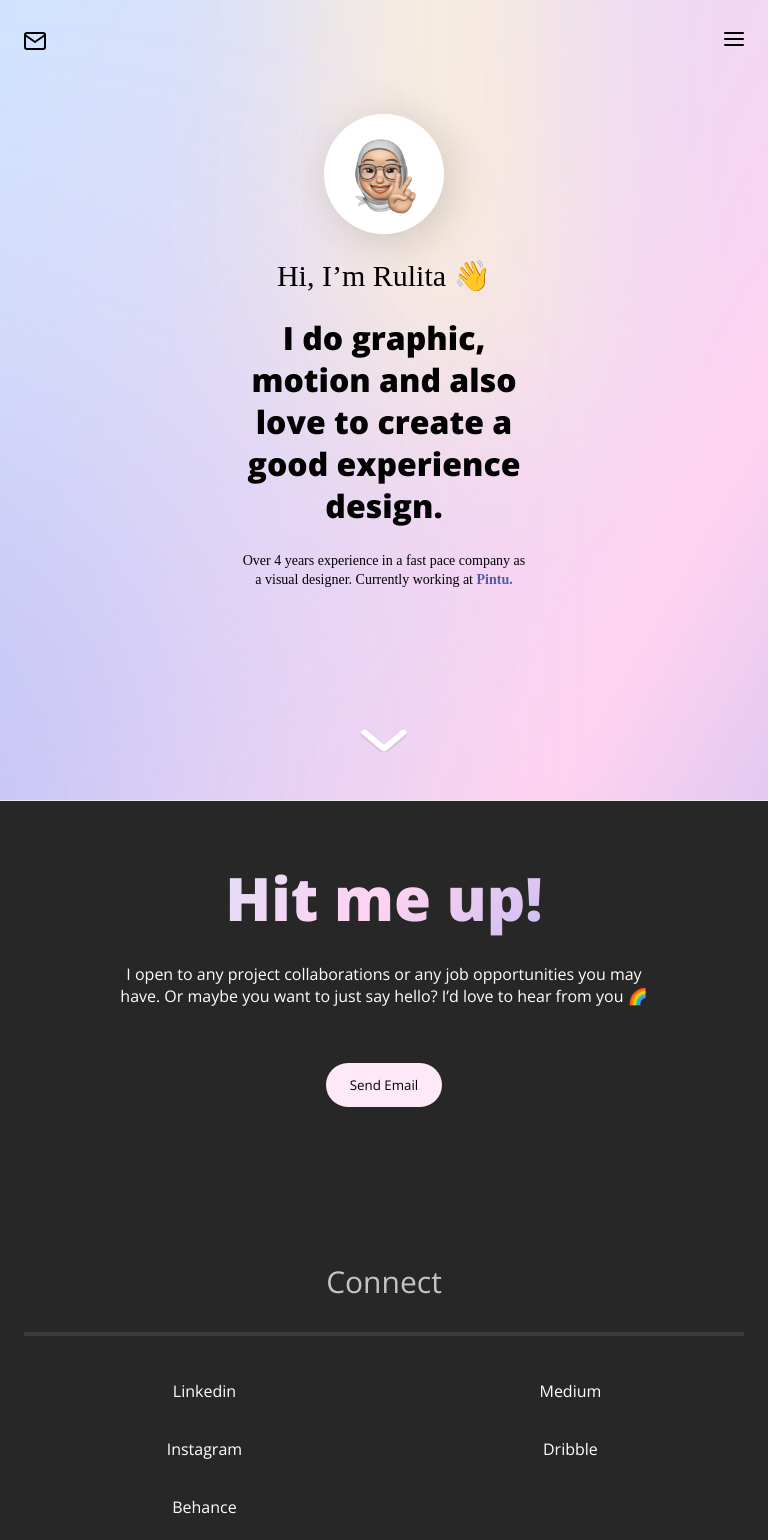
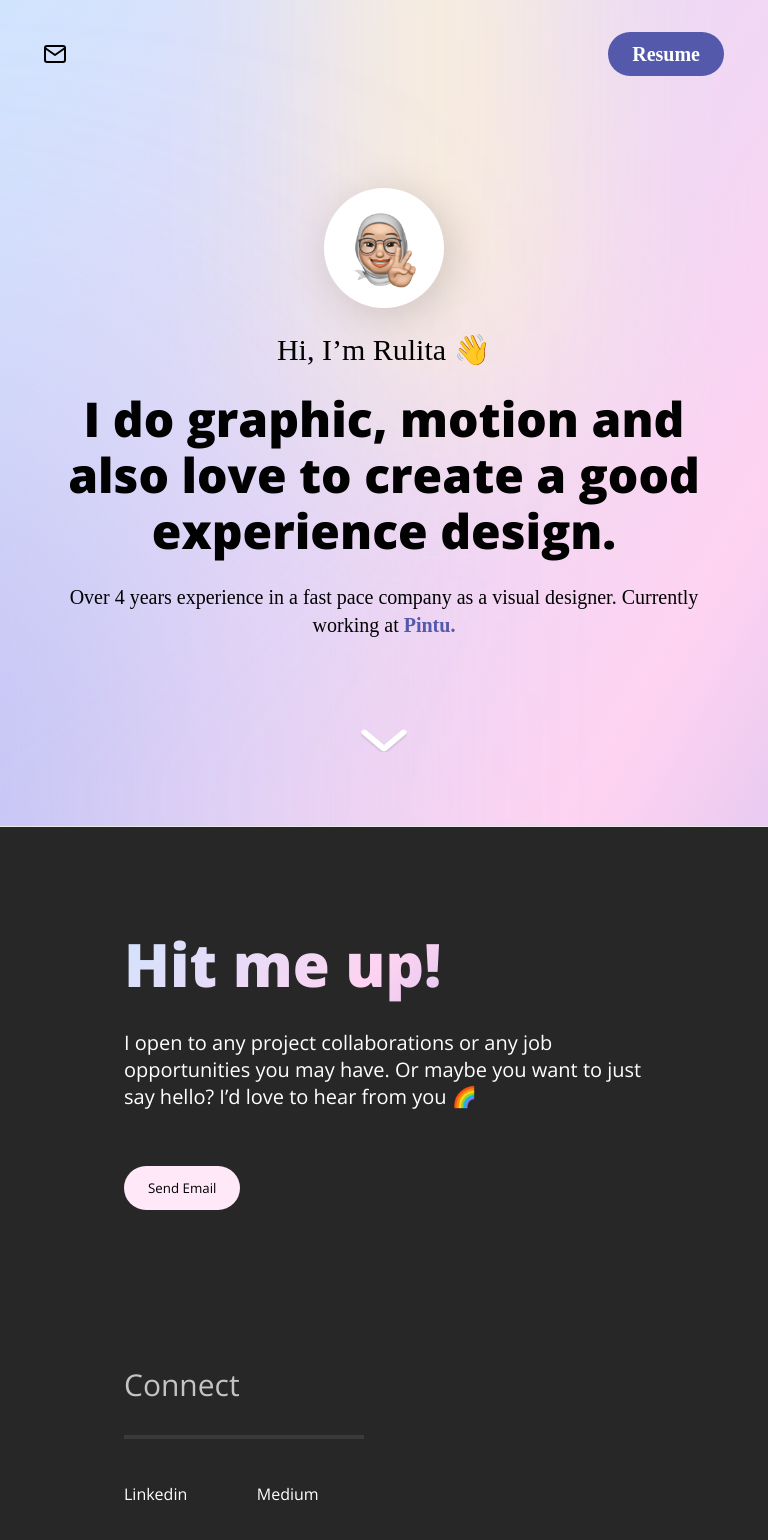
Before and after one commit to kafinsalim/rulita-web-portofolio, a Next.js app: page / in a window 768 px wide. Shown: the top 1540 px of the page. Built offline with nearby package versions, Linux system fonts and the light colour scheme; a web font is replaced by a local one.

Commit message:
update responsive, tested on tablet and mobile

```diff
--- a/component/svg/Menubar.js
+++ /dev/null
@@ -1,34 +0,0 @@
-const Menubar = ({ className = {} }) => (
-  <svg
-    width="20"
-    height="14"
-    viewBox="0 0 20 14"
-    fill="none"
-    xmlns="http://www.w3.org/2000/svg"
-    className={className}
-  >
-    <path
-      d="M1 7H19"
-      stroke="black"
-      strokeWidth="2"
-      strokeLinecap="round"
-      strokeLinejoin="round"
-    />
-    <path
-      d="M1 1H19"
-      stroke="black"
-      strokeWidth="2"
-      strokeLinecap="round"
-      strokeLinejoin="round"
-    />
-    <path
-      d="M1 13H19"
-      stroke="black"
-      strokeWidth="2"
-      strokeLinecap="round"
-      strokeLinejoin="round"
-    />
-  </svg>
-);
-
-export default Menubar;
--- a/pages/index.tsx
+++ b/pages/index.tsx
@@ -2,10 +2,12 @@ import Head from "next/head";
 import Image from "next/image";
 import styles from "../styles/Home.module.css";
 import Email from "../component/svg/Email";
-import Menubar from "../component/svg/Menubar";
+import { useRef } from "react";
 // import Section from "../component/Section";
 
 export default function Home() {
+  const footerRef = useRef<HTMLElement>(null);
+
   return (
     <div className={styles.container}>
       <Head>
@@ -20,15 +22,16 @@ export default function Home() {
       <div className={styles.yellowGradient} />
       <div className={styles.purpleGradient} />
       <nav className={styles.nav}>
+        <div onClick={() => footerRef?.current?.scrollIntoView()}>
+          <Email className={styles.email} />
+          <span className={`${styles.hideInMobile} ${styles.hideInTablet}`}>
+            hitmeup.rulita@gmail.com
+          </span>
+        </div>
         <div>
-          <Email className={styles.email} />
-          <span className={styles.hideInMobile}>hitmeup.rulita@gmail.com</span>
-        </div>
-        <div className={styles.hideInMobile}>
-          <button>Work</button>
+          <button className={styles.hideInMobile}>Work</button>
           <button className={styles.resume}>Resume</button>
         </div>
-        <Menubar className={styles.showInMobile} />
       </nav>
 
       <main className={styles.main}>
@@ -67,7 +70,7 @@ export default function Home() {
         </Section> */}
       </main>
 
-      <footer className={styles.footer}>
+      <footer className={styles.footer} ref={footerRef}>
         <div className={styles.sendmail}>
           <h4>Hit me up!</h4>
           <p>
--- a/styles/Home.module.css
+++ b/styles/Home.module.css
@@ -44,7 +44,6 @@
   background-color: transparent;
   border: none;
   box-sizing: border-box;
-  margin-right: 24px;
 }
 
 .nav div {
@@ -61,6 +60,7 @@
   border-radius: 24px;
   color: #ffffff;
   padding: 8px 24px;
+  margin-left: 24px;
 }
 
 .main {
@@ -69,7 +69,7 @@
 }
 
 .header {
-  padding: 2rem 0px;
+  padding: 2rem 0px 0px;
   flex: 1;
   display: flex;
   flex-direction: column;
@@ -205,16 +205,14 @@
   display: block;
 }
 
-.showInMobile {
-  display: none;
+.hideInTablet {
+  display: block;
 }
 
-@media (max-width: 991px) {
+/* Responsive for Mobile */
+@media (max-width: 767px) {
   .hideInMobile {
     display: none !important;
-  }
-  .showInMobile {
-    display: block !important;
   }
   .yellowGradient {
     width: 196px;
@@ -223,11 +221,14 @@
     filter: blur(96px);
   }
   .nav {
-    padding: 32px 24px;
+    padding: 32px 24px 24px;
   }
   .header {
-    padding: 32px;
+    padding: 1rem 32px;
     min-height: calc(100vh - 82px);
+  }
+  .title {
+    font-size: 16px;
   }
   .description {
     width: 290px;
@@ -247,9 +248,72 @@
   .sendmail {
     margin-right: 0px;
   }
+  .sendmail p {
+    font-size: 12px;
+  }
   .connect {
     margin-top: 124px;
     width: 100%;
     text-align: center;
   }
+  .account {
+    grid-template-columns: repeat(5, auto);
+    grid-gap: 8px;
+  }
+  .account a {
+    font-size: 12px;
+  }
 }
+
+/* Responsive for Tablet */
+@media (min-width: 767px) and (max-width: 991px) {
+  .hideInTablet {
+    display: none !important;
+  }
+  .hideInMobile {
+    display: none !important;
+  }
+  .yellowGradient {
+    width: 196px;
+    left: calc(50% - 196px / 2 + 56px);
+    bottom: 396px;
+    filter: blur(96px);
+  }
+  .nav {
+    padding: 32px 44px;
+  }
+  .header {
+    min-height: calc(100vh - 82px);
+  }
+  .footer {
+    flex-direction: column;
+    align-items: flex-start;
+  }
+  .sendmail {
+    margin-right: 0px;
+  }
+  .sendmail p {
+    font-size: 20px;
+  }
+  .connect {
+    margin-top: 124px;
+  }
+}
+
+@media (min-height: 767px) {
+  .header {
+    padding: 5rem 0px;
+  }
+}
+
+@media (min-height: 991px) {
+  .header {
+    padding: 10rem 0px;
+  }
+}
+
+@media (min-height: 1240px) {
+  .header {
+    padding: 20rem 0px;
+  }
+}
--- a/styles/globals.css
+++ b/styles/globals.css
@@ -12,6 +12,7 @@ body {
     rgba(254, 211, 241, 1) 60%,
     rgba(174, 178, 243, 1) 100%
   );
+  scroll-behavior: smooth;
 }
 
 a {
```
